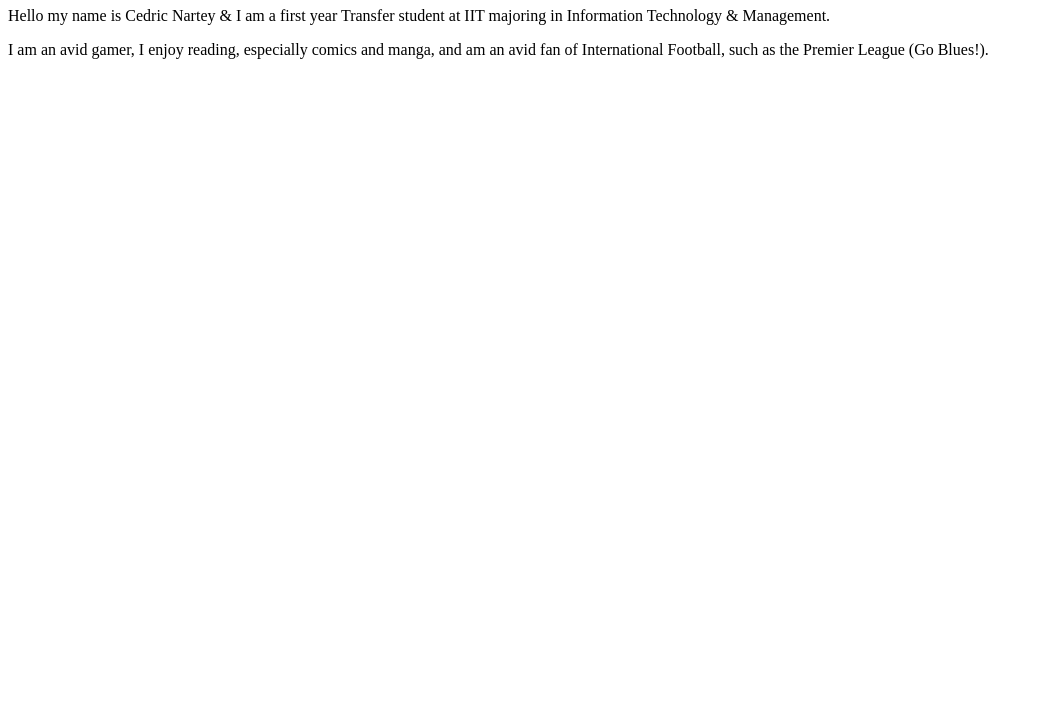
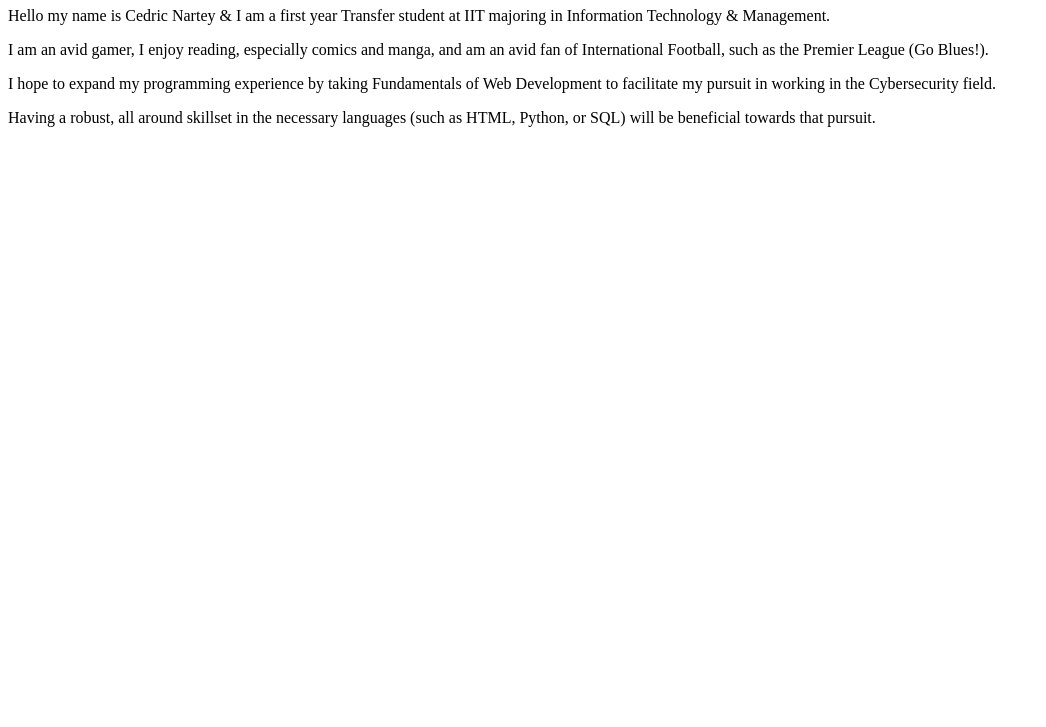
Before and after one commit to cyetran/itmd361-nartey, a plain HTML site: page index.html in a window 1280 px wide. Shown: the part 73-800 px from the top of the page, without its empty margins (0-1046 px from the left). Drawn offline with Linux system fonts and the light colour scheme.

Commit message:
Update index.html

```diff
--- a/index.html
+++ b/index.html
@@ -10,5 +10,7 @@
 	</header>
   <p>Hello my name is Cedric Nartey & I am a first year Transfer student at IIT majoring in Information Technology & Management.</p>
   <p>I am an avid gamer, I enjoy reading, especially comics and manga, and am an avid fan of International Football, such as the Premier League (Go Blues!).</p>
+  <p>I hope to expand my programming experience by taking Fundamentals of Web Development to facilitate my pursuit in working in the Cybersecurity field. </p>
+  <p> Having a robust, all around skillset in the necessary languages (such as HTML, Python, or SQL) will be beneficial towards that pursuit. </p>
 </body>
 </html>
```
